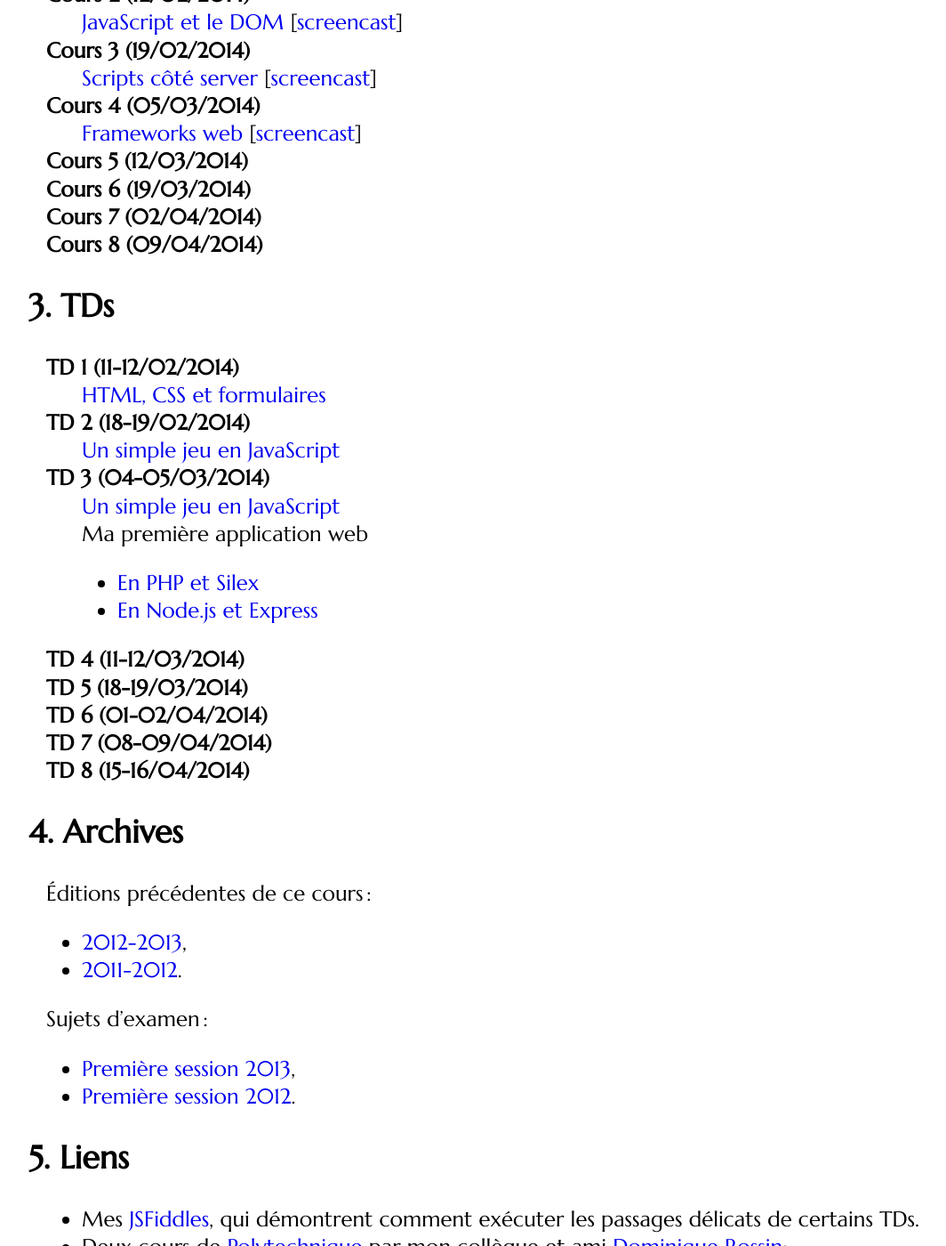
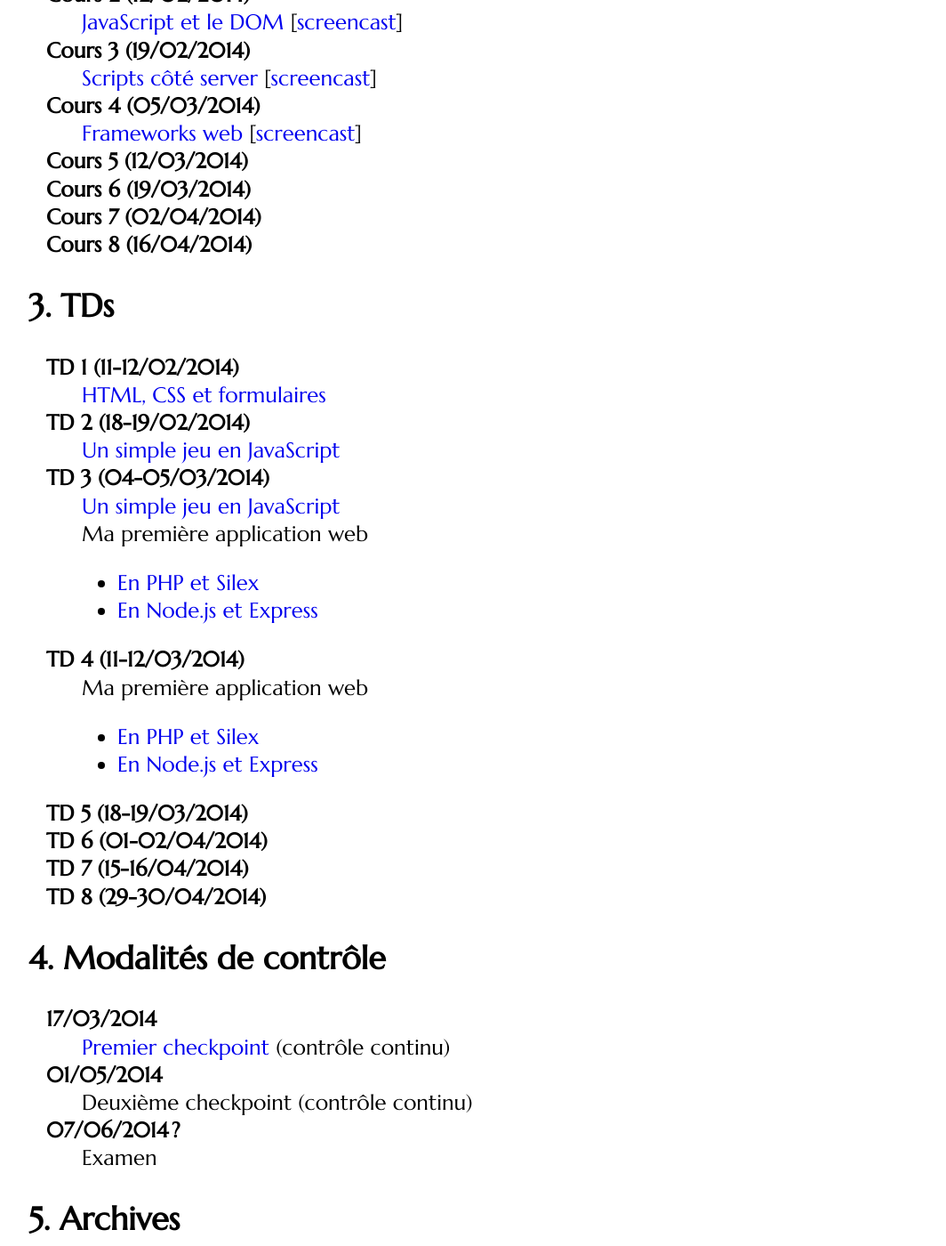
Before and after one commit to defeo/aws, a Jekyll site: the page built from index.md, in a window 1280 px wide and 1400 px high, scrolled down 597 px. Shown: the whole window at 89% size, without its empty margins (54-1118 px from the left). Built offline with Jekyll 4.4.1, drawn with Linux system fonts in a browser that asks for light colours; some web fonts are replaced.

Commit message:
Instruction Contrôle Continu

```diff
--- a/index.md
+++ b/index.md
@@ -36,7 +36,7 @@ Cours 6 (19/03/2014)
 Cours 7 (02/04/2014)
 :
 
-Cours 8 (09/04/2014)
+Cours 8 (16/04/2014)
 :
 
 
@@ -56,7 +56,10 @@ TD 3 (04-05/03/2014)
   - [En Node.js et Express](tutorials/tutorial3-node)
 
 TD 4 (11-12/03/2014)
-:
+: Ma première application web
+
+  - [En PHP et Silex](tutorials/tutorial3-silex)
+  - [En Node.js et Express](tutorials/tutorial3-node)
 
 TD 5 (18-19/03/2014)
 :
@@ -64,11 +67,22 @@ TD 5 (18-19/03/2014)
 TD 6 (01-02/04/2014)
 :
 
-TD 7 (08-09/04/2014)
+TD 7 (15-16/04/2014)
 :
 
-TD 8 (15-16/04/2014)
+TD 8 (29-30/04/2014)
 :
+
+## Modalités de contrôle
+
+17/03/2014
+: [Premier checkpoint](tutorials/cc1) (contrôle continu)
+
+01/05/2014
+: Deuxième checkpoint (contrôle continu)
+
+07/06/2014 ?
+: Examen
 
 
 ## Archives
```
Also changed, not shown: tutorials/cc1.md (added, +48 -0 lines).
